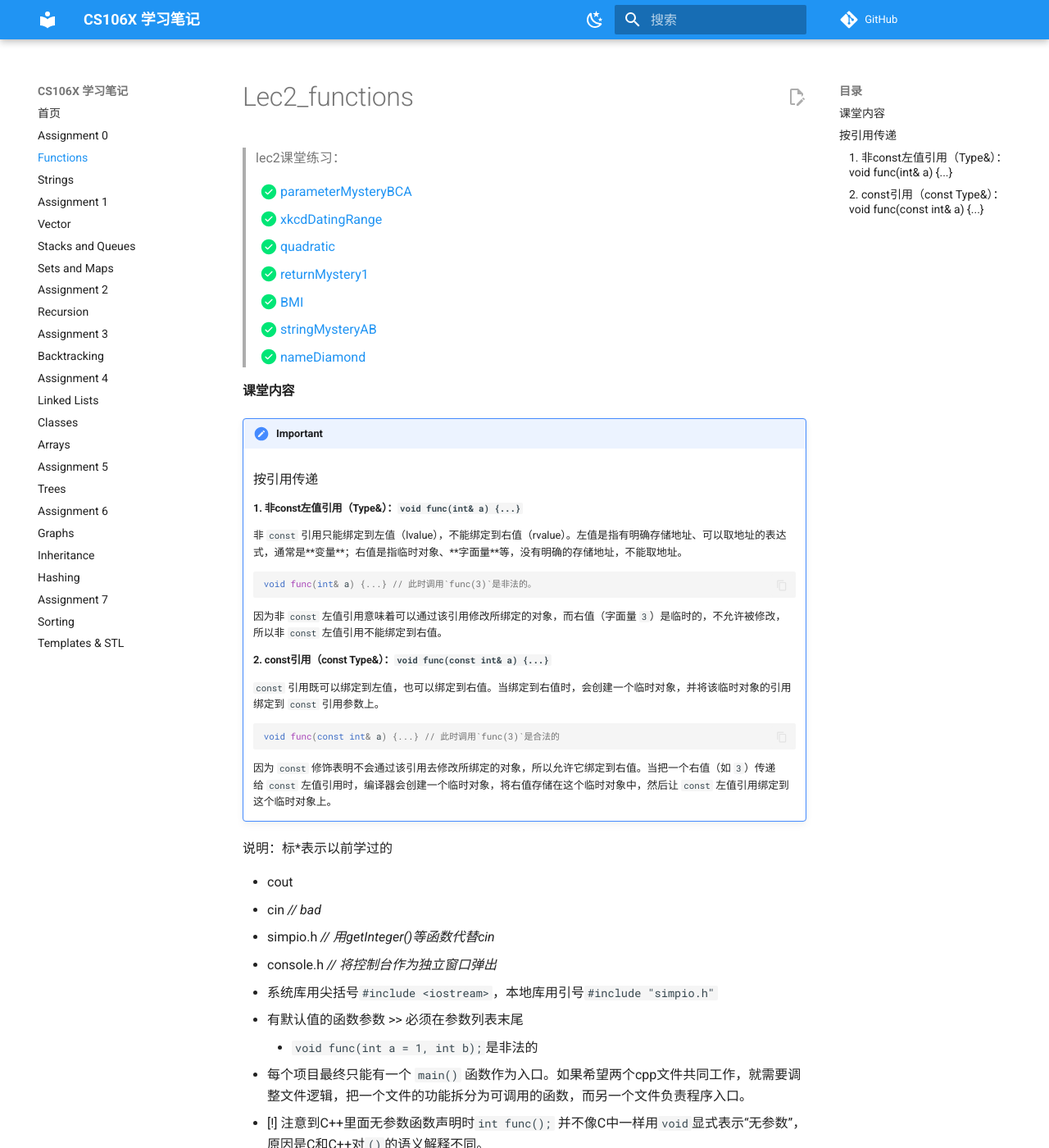
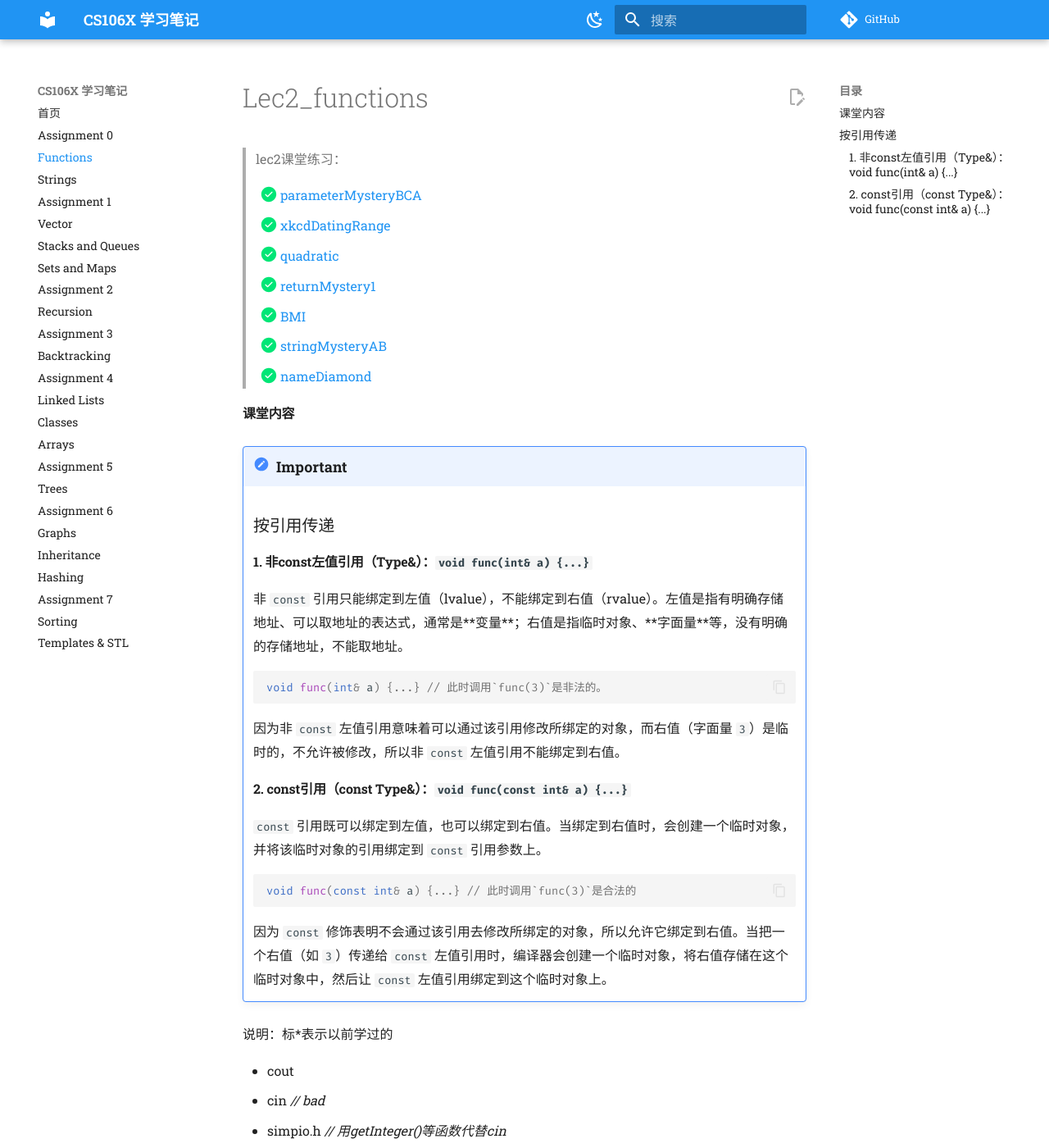
Before and after one commit to Ori-Alnilam/cs106x-notes-by-mkdocs, an MkDocs documentation site: the page built from docs/lec2_functions.md, in a window 1280 px wide and 1400 px high. Shown: the whole window at 82% size. Built offline with MkDocs 1.6.1 and Material for MkDocs 9.7.7, drawn with Linux system fonts in a browser that asks for light colours; comment, search, counter and statistics services are not loaded.

Commit message:
style: 调整字体为 Roboto Slab 并增大正文与 note 区块的字号

```diff
--- /dev/null
+++ b/docs/stylesheets/extra.css
@@ -0,0 +1,17 @@
+/* 正文字体整体放大 */
+.md-typeset {
+  font-size: 16px;  /* 默认是 16px */
+  line-height: 1.8; /* 行间距更舒适 */
+}
+
+/* 提示框（!!! note, warning 等）的字体放大 */
+.md-typeset .admonition,
+.md-typeset details {
+  font-size: 16px;
+}
+
+/* 提示框标题字体更大一些 */
+.md-typeset .admonition-title {
+  font-size: 18px;
+  font-weight: bold;
+}
--- a/mkdocs.yml
+++ b/mkdocs.yml
@@ -4,6 +4,9 @@ repo_name: GitHub
 theme:
   name: material
   language: zh
+  font:
+    text: Roboto Slab
+    code: Fira Code
   palette:
     - scheme: default         # 日间模式
       primary: blue
@@ -72,3 +75,6 @@ nav:
   - Assignment 7: assignment7.md
   - Sorting: lec28_sorting.md
   - Templates & STL: lec29_stl.md
+
+extra_css:
+  - stylesheets/extra.css
```
